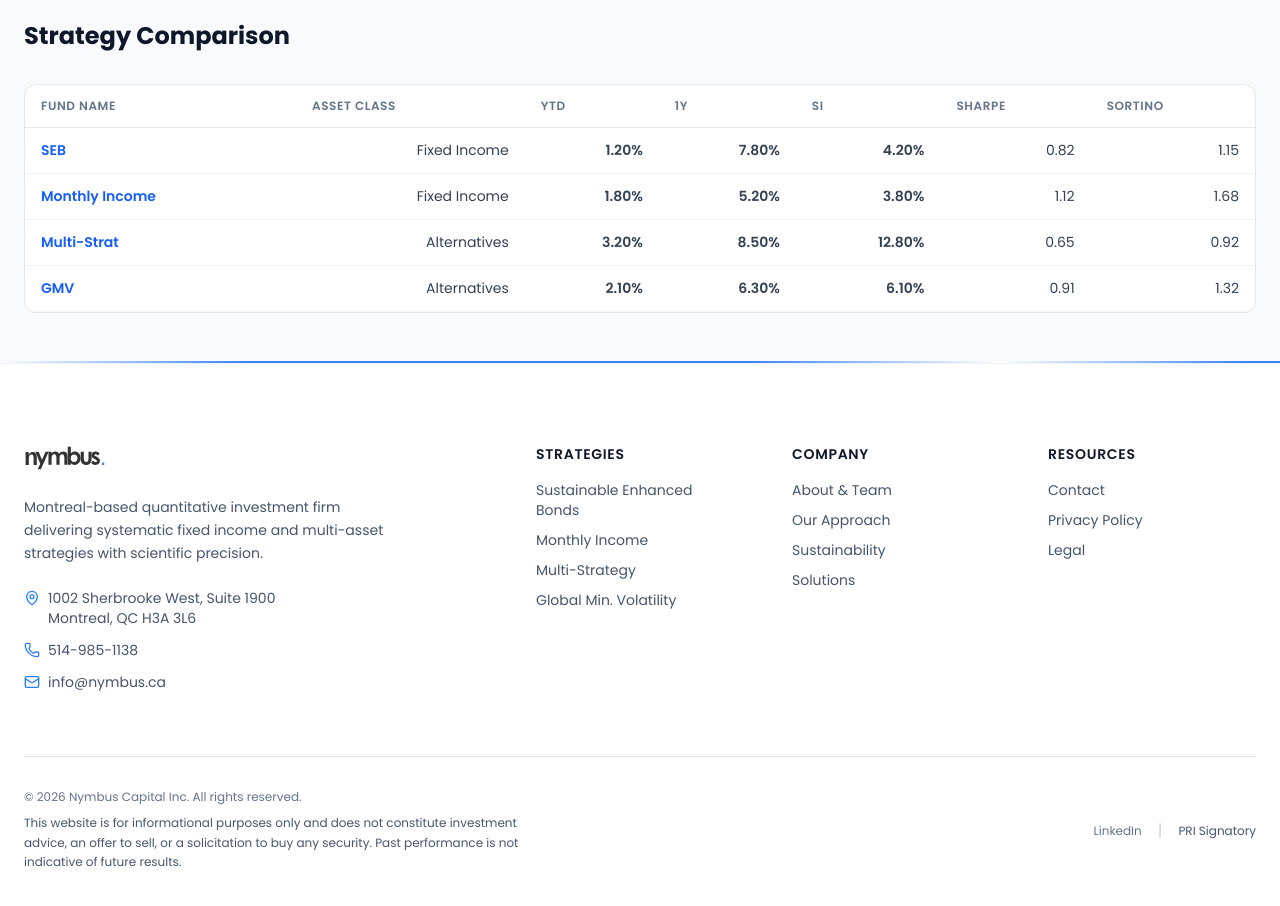
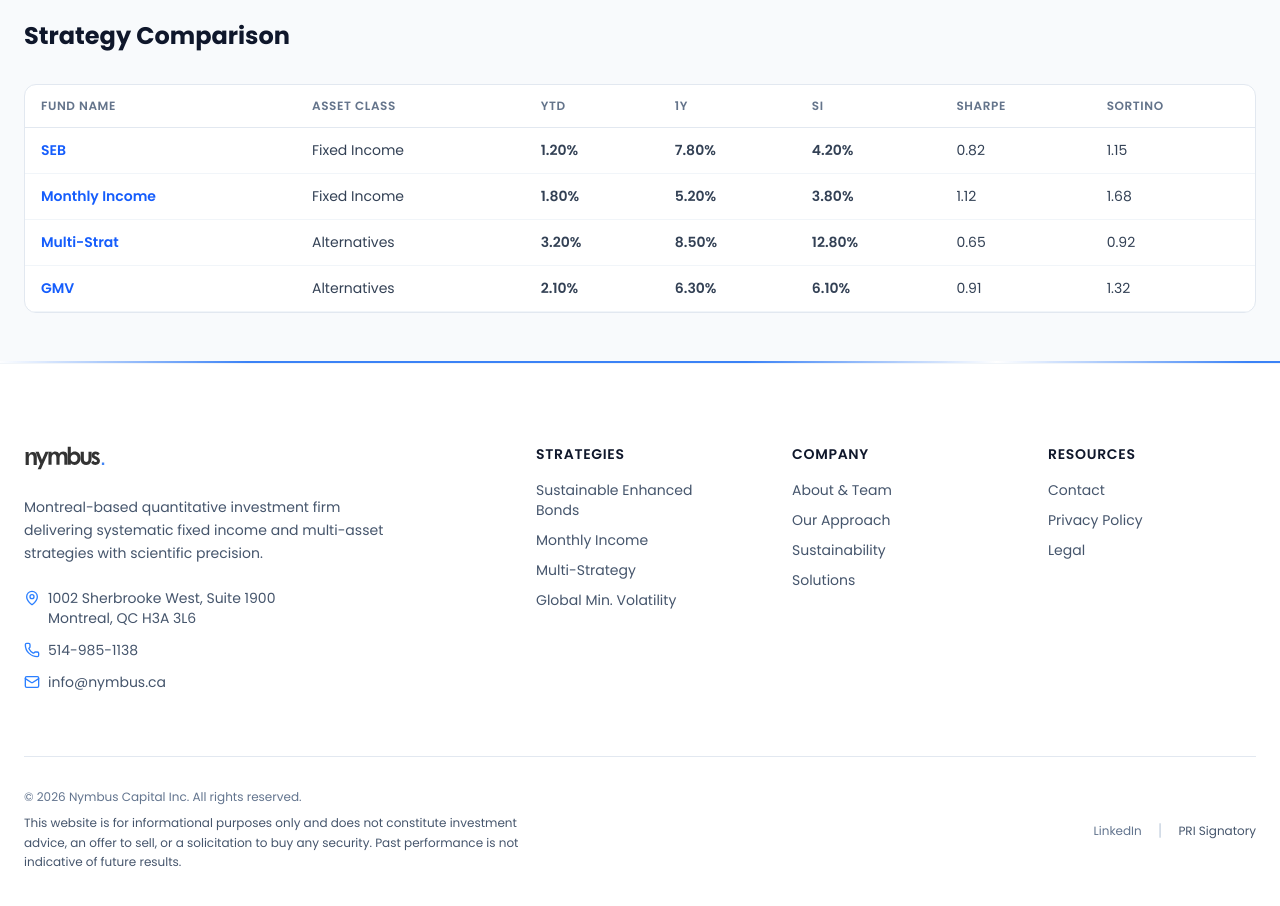
Before and after one commit to Nymbus-Capital/website, a Next.js app: page /strategies in a window 1280 px wide. Shown: the part 1140-2046 px from the top of the page. Built offline with nearby package versions, Linux system fonts and the light colour scheme.

Commit message:
fix: align entire strategy comparison table to the left

```diff
--- a/src/app/strategies/page.tsx
+++ b/src/app/strategies/page.tsx
@@ -171,12 +171,12 @@
                   <thead>
                     <tr>
                       <th className="text-left">Fund Name</th>
-                      <th className="text-right">Asset Class</th>
-                      <th className="text-right">YTD</th>
-                      <th className="text-right">1Y</th>
-                      <th className="text-right">SI</th>
-                      <th className="text-right">Sharpe</th>
-                      <th className="text-right">Sortino</th>
+                      <th className="text-left">Asset Class</th>
+                      <th className="text-left">YTD</th>
+                      <th className="text-left">1Y</th>
+                      <th className="text-left">SI</th>
+                      <th className="text-left">Sharpe</th>
+                      <th className="text-left">Sortino</th>
                     </tr>
                   </thead>
                   <tbody>
@@ -189,16 +189,16 @@
                               {fund.shortName}
                             </Link>
                           </td>
-                          <td className="text-right">{fund.assetClass}</td>
-                          <td className={cn('text-right font-semibold', fund.returns.ytd >= 0 ? 'text-green-600' : 'text-red-600')}>
+                          <td className="text-left">{fund.assetClass}</td>
+                          <td className={cn('text-left font-semibold', fund.returns.ytd >= 0 ? 'text-green-600' : 'text-red-600')}>
                             {formatPercent(fund.returns.ytd)}
                           </td>
-                          <td className={cn('text-right font-semibold', fund.returns.oneYear >= 0 ? 'text-green-600' : 'text-red-600')}>
+                          <td className={cn('text-left font-semibold', fund.returns.oneYear >= 0 ? 'text-green-600' : 'text-red-600')}>
                             {formatPercent(fund.returns.oneYear)}
                           </td>
-                          <td className="text-right font-semibold">{formatPercent(fund.returns.sinceInception)}</td>
-                          <td className="text-right">{fund.sharpe?.toFixed(2) ?? '—'}</td>
-                          <td className="text-right">{fund.riskMetrics?.sortino?.toFixed(2) ?? '—'}</td>
+                          <td className="text-left font-semibold">{formatPercent(fund.returns.sinceInception)}</td>
+                          <td className="text-left">{fund.sharpe?.toFixed(2) ?? '—'}</td>
+                          <td className="text-left">{fund.riskMetrics?.sortino?.toFixed(2) ?? '—'}</td>
                         </tr>
                       ))}
                   </tbody>
```
